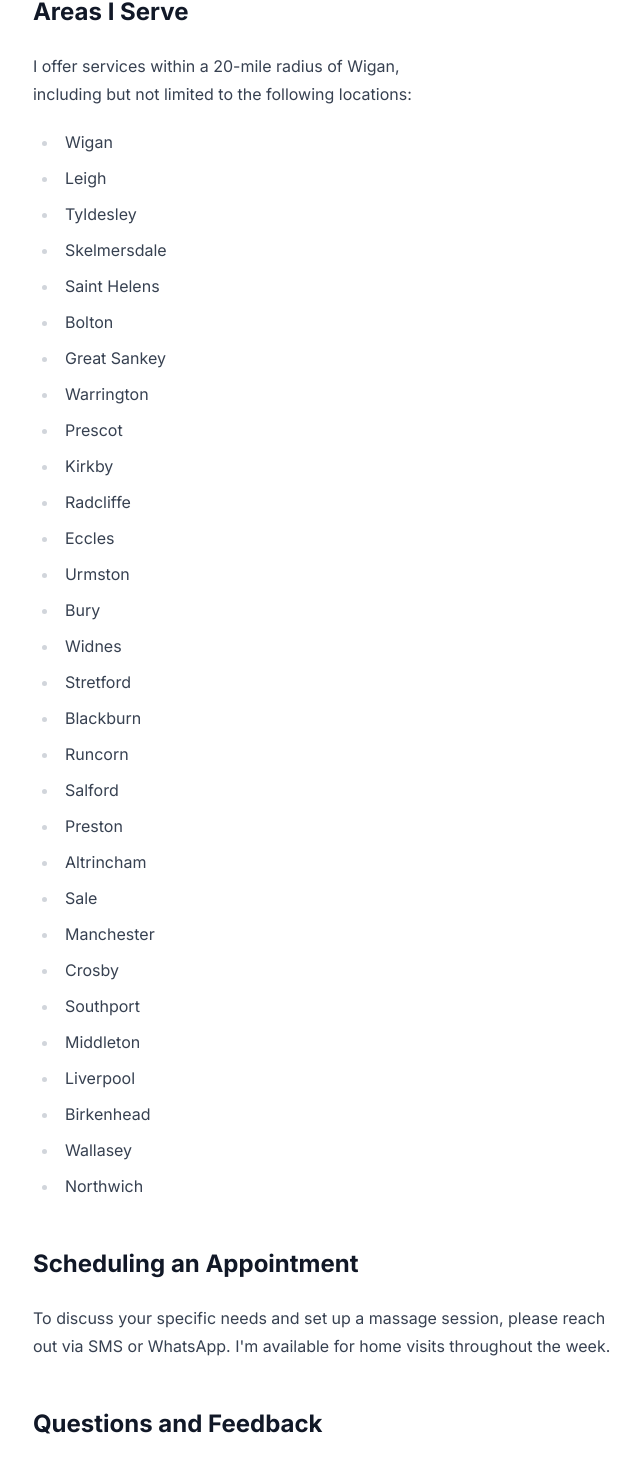
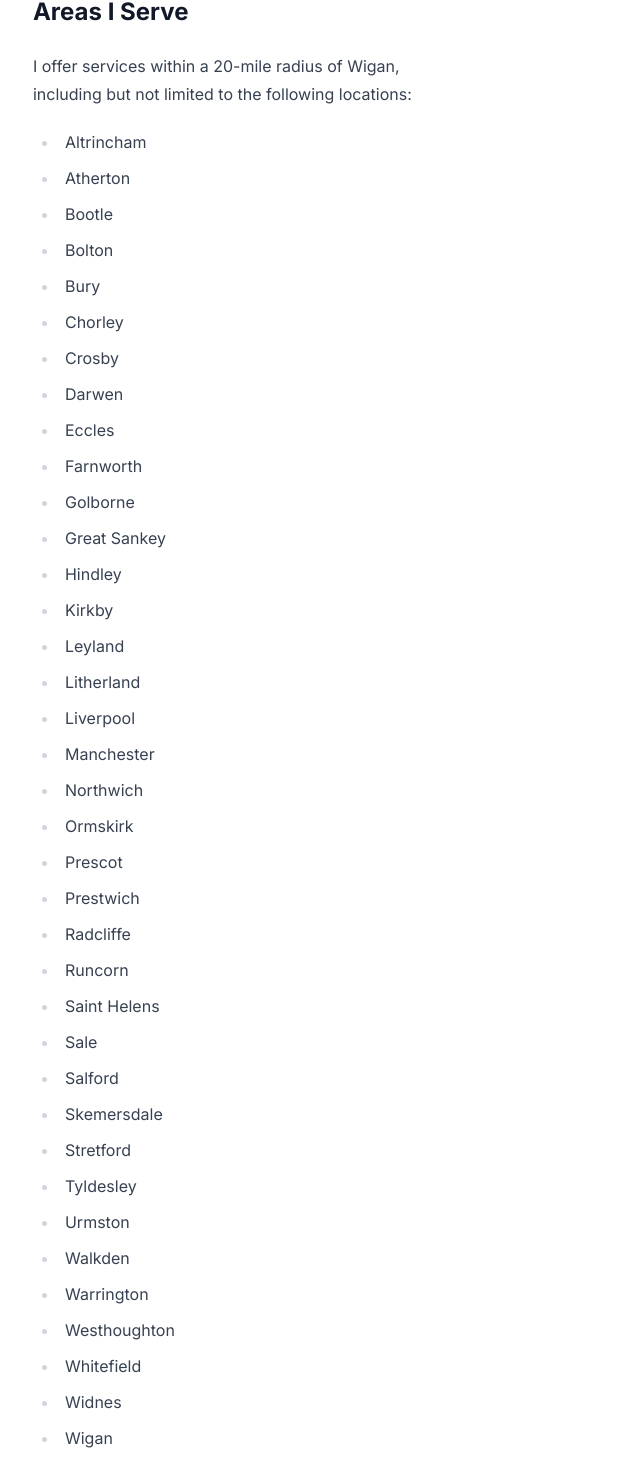
Before and after one commit to lbn21/gosia-massage, a Next.js app: page /contact in a window 1280 px wide. Shown: the part 973-2442 px from the top of the page, without its empty margins (295-935 px from the left). Built offline with nearby package versions, Linux system fonts and the light colour scheme.

Commit message:
Updates locations

```diff
--- a/app/contact/page.tsx
+++ b/app/contact/page.tsx
@@ -81,36 +81,43 @@ export default function ContactMe() {
         limited to the following locations:
       </p>
       <ul>
+        <li>Altrincham</li>
+        <li>Atherton</li>
+        <li>Bootle</li>
+        <li>Bolton</li>
+        <li>Bury</li>
+        <li>Chorley</li>
+        <li>Crosby</li>
+        <li>Darwen</li>
+        <li>Eccles</li>
+        <li>Farnworth</li>
+        <li>Golborne</li>
+        <li>Great Sankey</li>
+        <li>Hindley</li>
+        <li>Kirkby</li>
+        <li>Leyland</li>
+        <li>Litherland</li>
+        <li>Liverpool</li>
+        <li>Manchester</li>
+        <li>Northwich</li>
+        <li>Ormskirk</li>
+        <li>Prescot</li>
+        <li>Prestwich</li>
+        <li>Radcliffe</li>
+        <li>Runcorn</li>
+        <li>Saint Helens</li>
+        <li>Sale</li>
+        <li>Salford</li>
+        <li>Skemersdale</li>
+        <li>Stretford</li>
+        <li>Tyldesley</li>
+        <li>Urmston</li>
+        <li>Walkden</li>
+        <li>Warrington</li>
+        <li>Westhoughton</li>
+        <li>Whitefield</li>
+        <li>Widnes</li>
         <li>Wigan</li>
-        <li>Leigh</li>
-        <li>Tyldesley</li>
-        <li>Skelmersdale</li>
-        <li>Saint Helens</li>
-        <li>Bolton</li>
-        <li>Great Sankey</li>
-        <li>Warrington</li>
-        <li>Prescot</li>
-        <li>Kirkby</li>
-        <li>Radcliffe</li>
-        <li>Eccles</li>
-        <li>Urmston</li>
-        <li>Bury</li>
-        <li>Widnes</li>
-        <li>Stretford</li>
-        <li>Blackburn</li>
-        <li>Runcorn</li>
-        <li>Salford</li>
-        <li>Preston</li>
-        <li>Altrincham</li>
-        <li>Sale</li>
-        <li>Manchester</li>
-        <li>Crosby</li>
-        <li>Southport</li>
-        <li>Middleton</li>
-        <li>Liverpool</li>
-        <li>Birkenhead</li>
-        <li>Wallasey</li>
-        <li>Northwich</li>
       </ul>
 
       <h2>Scheduling an Appointment</h2>
```
